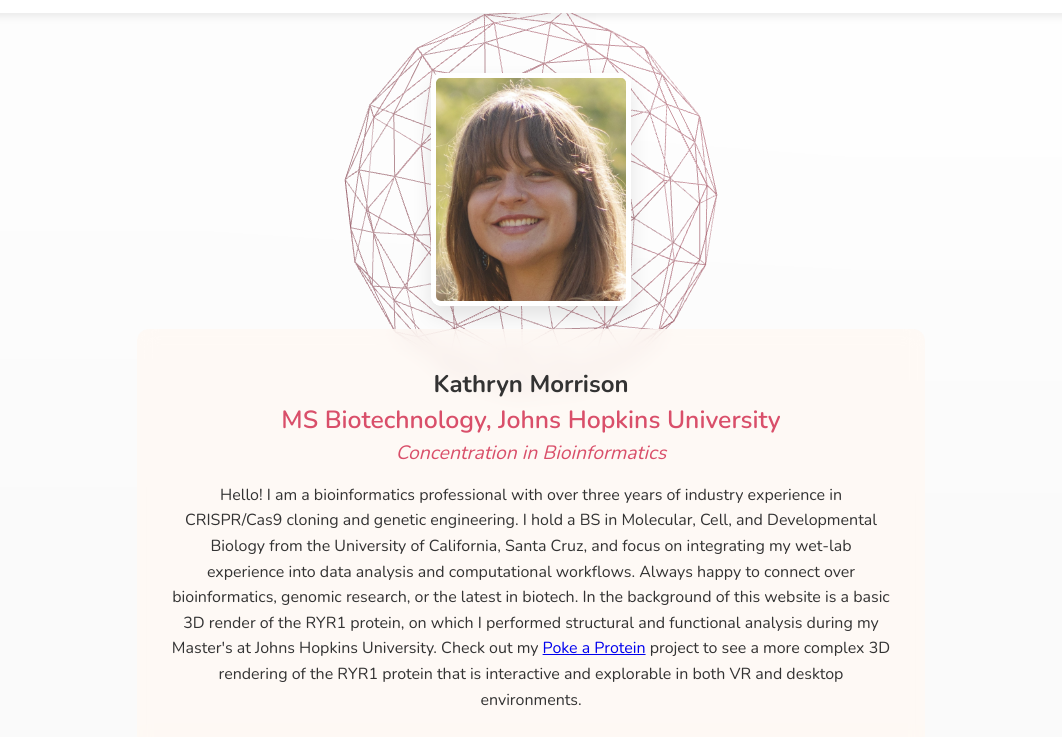
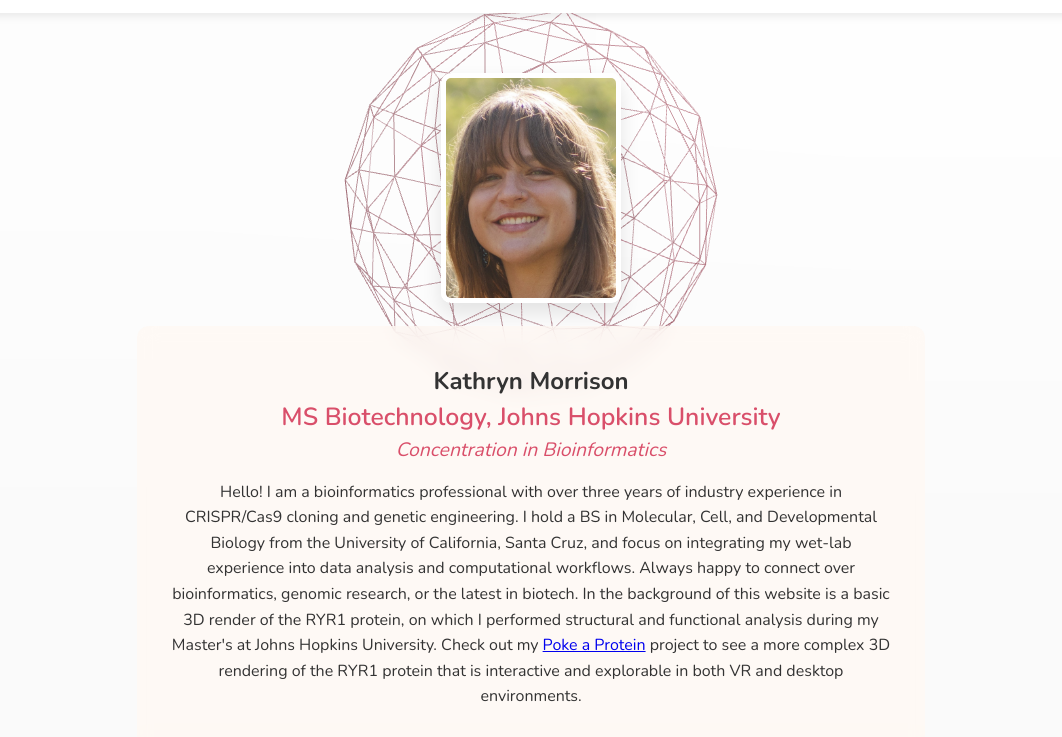
Before and after one commit to katiemorri/katiemorri.github.io, a plain HTML site: page index.html in a window 1280 px wide. Shown: the part 63-800 px from the top of the page, without its empty margins (109-1171 px from the left). Drawn offline with nearby package versions, Linux system fonts and the light colour scheme; no server answers; animation ran at ten frames a second.

Commit message:
updt: photo format

```diff
--- a/style.css
+++ b/style.css
@@ -141,9 +141,10 @@ header {
 }
 
 .profile-pic img {
-    width: 190px;
-    height: auto;
+    width: 170px;
+    height: 220px;
     border-radius: 10px;
+    object-fit: cover;
     border: 5px solid white;
     box-shadow: 0 10px 20px rgba(0,0,0,0.1);
 }
```
